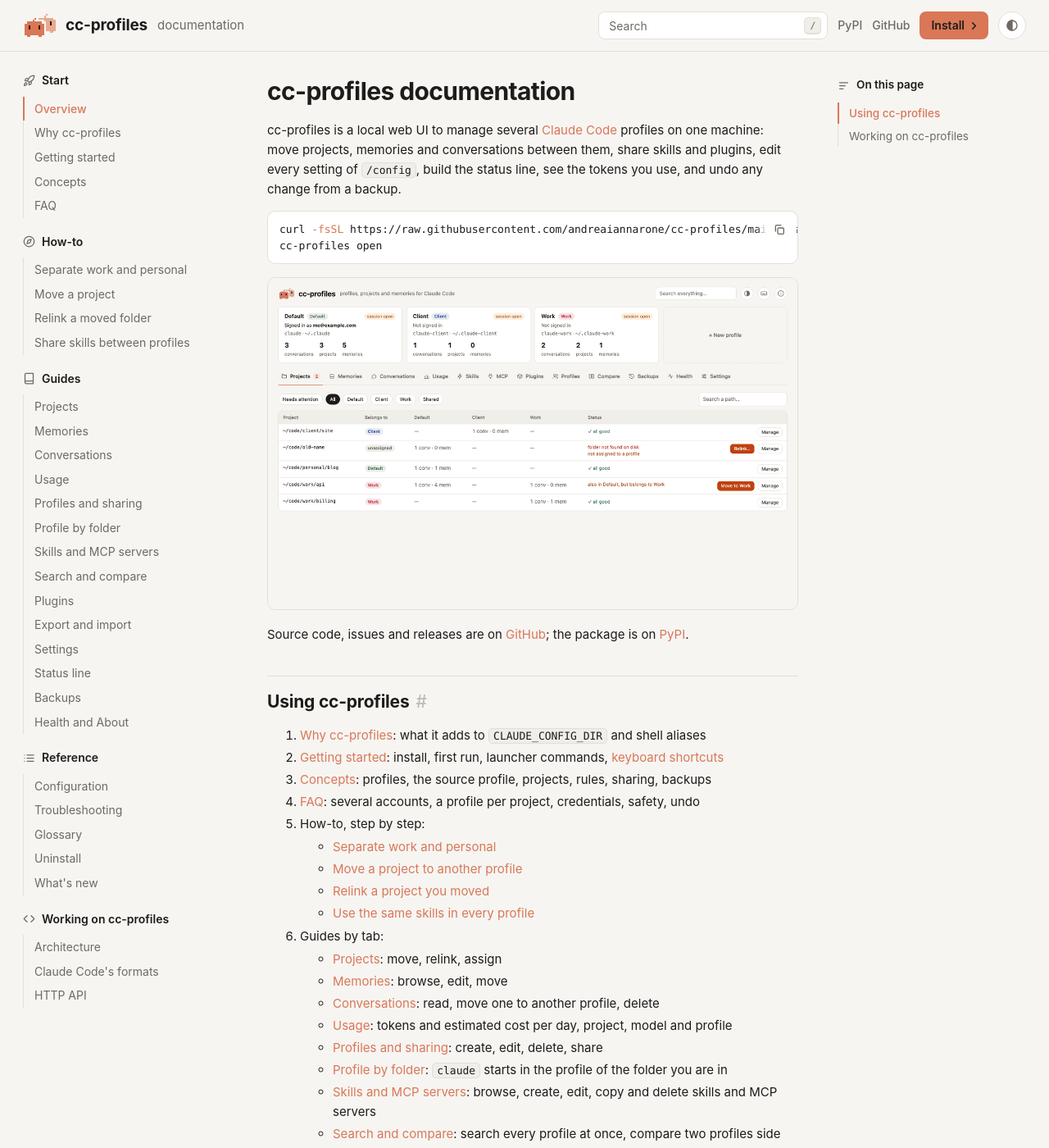
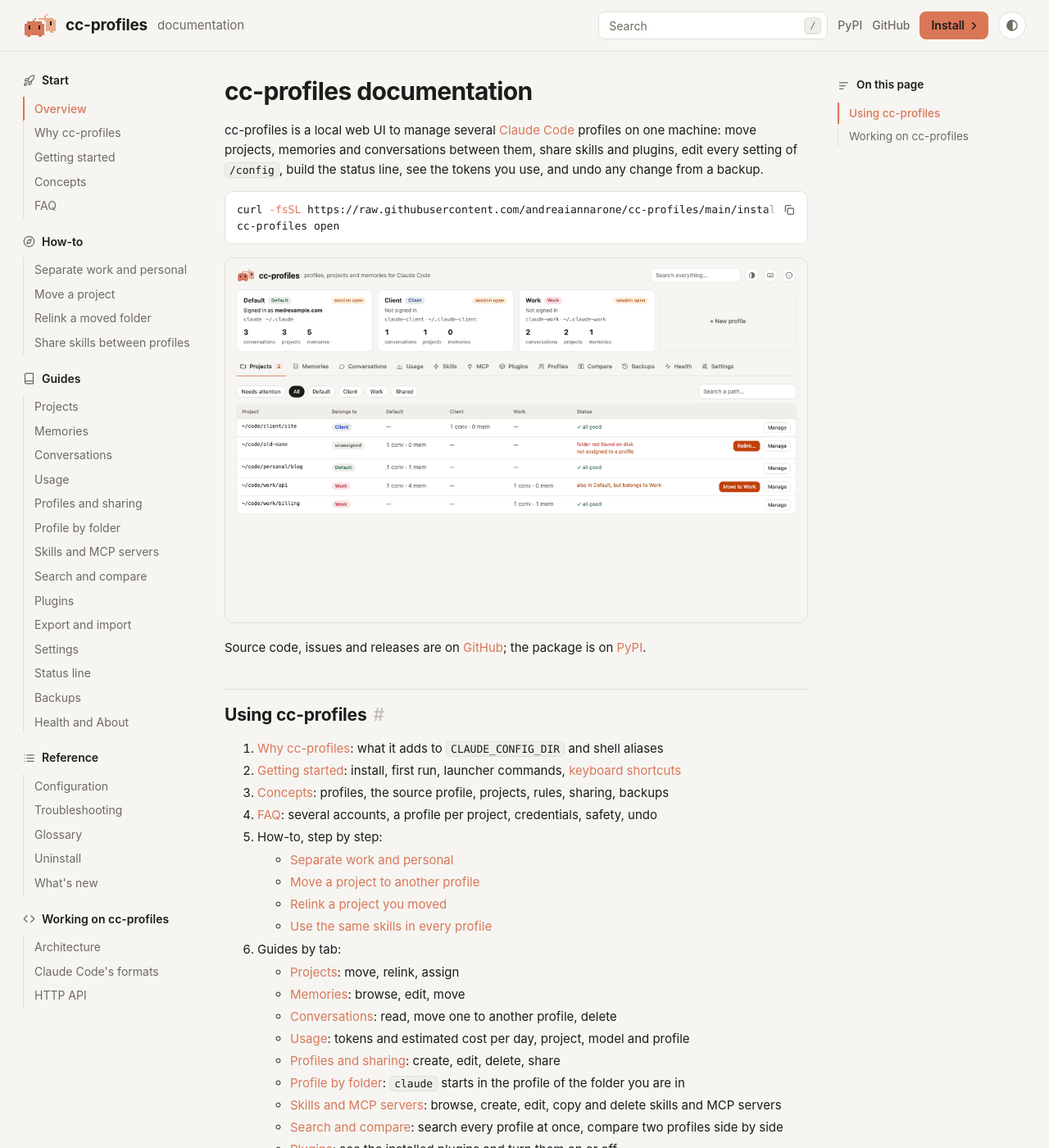
Before and after one commit to andreaiannarone/cc-profiles, a Jekyll site: the page built from docs/README.md, in a window 1280 px wide and 1400 px high. Shown: the whole window at 82% size. Built offline with Jekyll 4.4.1, drawn with Linux system fonts in a browser that asks for light colours; our own code applies the rules of GitHub Pages for plain Markdown files.

Commit message:
Docs site: the sidebar column as wide as its longest label, less space before the text

```diff
--- a/docs/assets/site.css
+++ b/docs/assets/site.css
@@ -90,7 +90,8 @@ a:hover { text-decoration: underline; }
 
 /* sidebar like the app's tab groups */
 /* full width, aligned with the header: sidebar, page, On this page */
-.layout { display: grid; grid-template-columns: 250px minmax(0, 1fr) 230px; gap: 48px; padding: 24px 28px 24px; }
+/* the sidebar is as wide as its longest label (about 200px) plus its scrollbar: no empty band before the text */
+.layout { display: grid; grid-template-columns: 210px minmax(0, 1fr) 230px; gap: 36px; padding: 24px 28px 24px; }
 .side { position: sticky; top: 76px; align-self: start; max-height: calc(100vh - 92px); overflow: auto; }
 /* thin scrollbars, in the theme's colors */
 .side, .toc, .doc pre, .doc table { scrollbar-width: thin; scrollbar-color: var(--line) transparent; }
@@ -130,7 +131,7 @@ a:hover { text-decoration: underline; }
 .toc a.sub { padding-left: 24px; font-size: 13px; }
 .toc a:hover { color: var(--text); text-decoration: none; }
 .toc a.on { color: var(--accent); border-left-color: var(--accent); font-weight: 550; }
-@media (max-width: 1199px) { .layout { grid-template-columns: 230px minmax(0, 1fr); gap: 36px; } .toc { display: none; } }
+@media (max-width: 1199px) { .layout { grid-template-columns: 210px minmax(0, 1fr); gap: 32px; } .toc { display: none; } }
 .doc h1 { font-size: 30px; letter-spacing: -0.02em; line-height: 1.2; margin: 6px 0 18px; }
 .doc h2 { font-size: 21px; letter-spacing: -0.01em; margin: 38px 0 12px; padding-top: 14px; border-top: 1px solid var(--line); }
 .doc h3 { font-size: 17px; margin: 28px 0 8px; }
```
Also changed, not shown: CHANGELOG.md.
